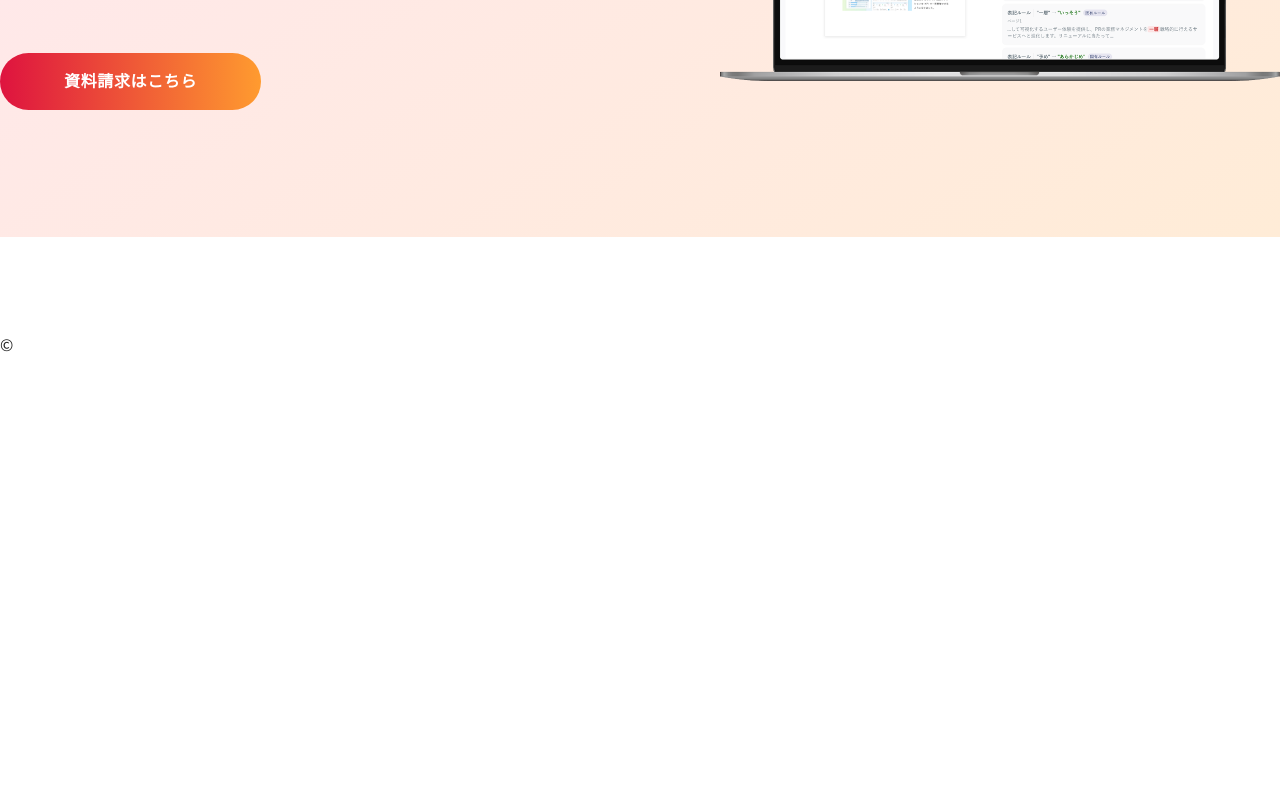
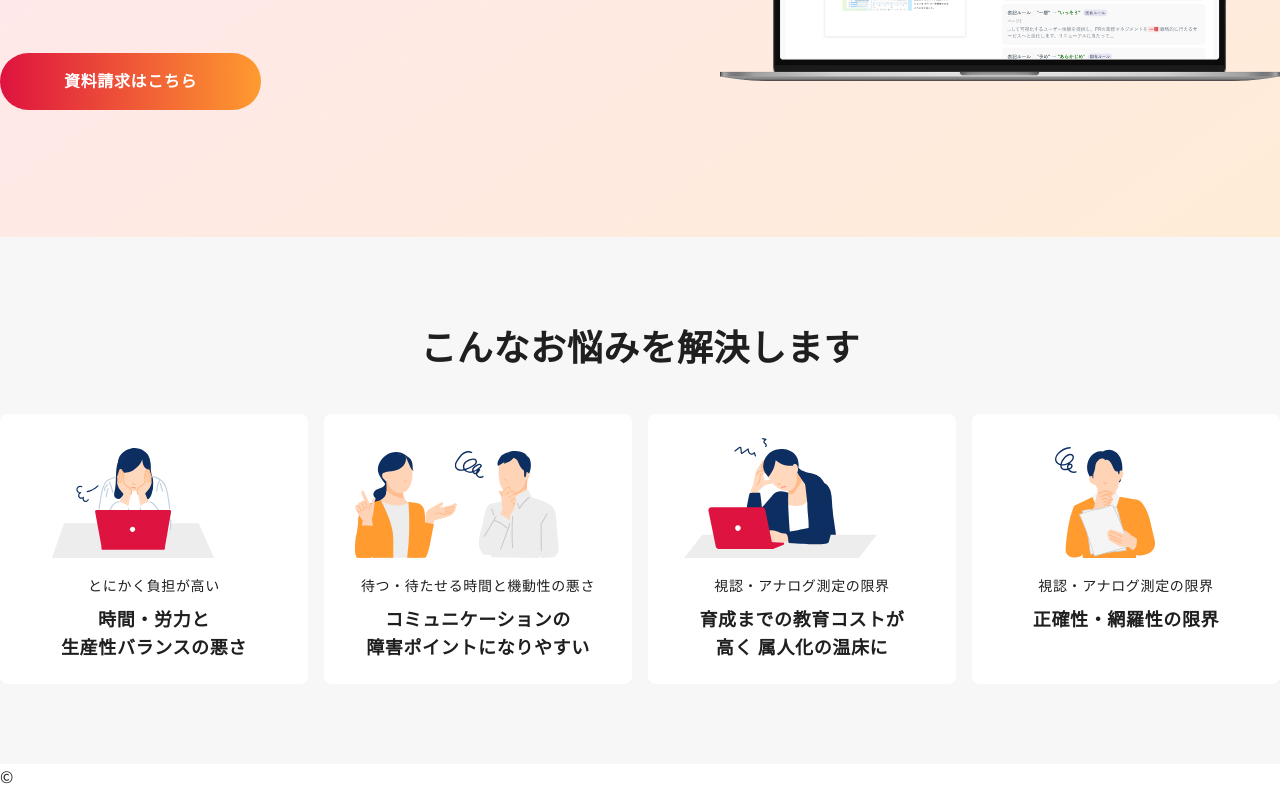
Before and after one commit to su-aoiweb/ai-brand-review, a plain HTML site: page ai-brand-review/index.html in a window 1280 px wide. Shown: the part 443-1232 px from the top of the page. Before the commit the page ends 800 px from the top, so only its background shows below. Drawn offline with Linux system fonts and the light colour scheme.

Commit message:
こんなお悩みを解決します

```diff
--- a/ai-brand-review/index.html
+++ b/ai-brand-review/index.html
@@ -2,14 +2,14 @@
 <html lang="ja">
   <head>
     <meta charset="UTF-8" />
-    <title>AoiWeb静的テンプレート</title>
-    <meta name="description" content="AoiWeb静的テンプレートディスクリプション" />
+    <title>AI Brand Review</title>
+    <meta name="description" content="AI Brand Reviewディスクリプション" />
     <meta name="viewport" content="width=device-width, initial-scale=1, minimum-scale=1, viewport-fit=cove" />
-    <meta property="og:title" content="AoiWeb静的テンプレート" />
+    <meta property="og:title" content="AI Brand Review" />
     <meta property="og:url" content="https://aoiweb" />
     <meta property="og:image" content="./images/common/ogp.jpg" />
-    <meta property="og:site_name" content="AoiWeb静的テンプレート" />
-    <meta property="og:description" content="AoiWeb静的テンプレートディスクリプション" />
+    <meta property="og:site_name" content="AI Brand Review" />
+    <meta property="og:description" content="AI Brand Reviewディスクリプション" />
     <meta name="format-detection" content="telephone=no" />
 
     <link rel="canonical" href="https://aoiweb" />
@@ -92,6 +92,56 @@
           <!-- /.l-inner -->
         </section>
         <!-- /.p-mv -->
+        <section class="p-solution">
+          <div class="l-inner">
+            <h2 class="c-ttl">こんなお悩みを解決します</h2>
+            <div class="p-solution__conts-wrapper">
+              <div class="p-solution__conts">
+                <figure class="p-solution__conts-imgwrapper">
+                  <img class="p-solution__conts-img" src="./images/top/solution-img01.svg" alt="" width="234" height="120" />
+                </figure>
+                <hgroup class="p-solution__conts-hgroup">
+                  <p class="p-solution__conts-hgroup-txt">とにかく負担が高い</p>
+                  <h3 class="p-solution__conts-hgroup-ttl">時間・労力と<br>生産性バランスの悪さ</h3>
+                </hgroup>
+              </div>
+              <!-- /.p-solution__conts -->
+              <div class="p-solution__conts">
+                <figure class="p-solution__conts-imgwrapper">
+                  <img class="p-solution__conts-img" src="./images/top/solution-img02.svg" alt="" width="234" height="120" />
+                </figure>
+                <hgroup class="p-solution__conts-hgroup">
+                  <p class="p-solution__conts-hgroup-txt">待つ・待たせる時間と機動性の悪さ</p>
+                  <h3 class="p-solution__conts-hgroup-ttl">コミュニケーションの<br>障害ポイントになりやすい</h3>
+                </hgroup>
+              </div>
+              <!-- /.p-solution__conts -->
+              <div class="p-solution__conts">
+                <figure class="p-solution__conts-imgwrapper">
+                  <img class="p-solution__conts-img" src="./images/top/solution-img03.svg" alt="" width="234" height="120" />
+                </figure>
+                <hgroup class="p-solution__conts-hgroup">
+                  <p class="p-solution__conts-hgroup-txt">視認・アナログ測定の限界</p>
+                  <h3 class="p-solution__conts-hgroup-ttl">育成までの教育コストが<br>高く 属人化の温床に</h3>
+                </hgroup>
+              </div>
+              <!-- /.p-solution__conts -->
+              <div class="p-solution__conts">
+                <figure class="p-solution__conts-imgwrapper">
+                  <img class="p-solution__conts-img" src="./images/top/solution-img04.svg" alt="" width="234" height="120" />
+                </figure>
+                <hgroup class="p-solution__conts-hgroup">
+                  <p class="p-solution__conts-hgroup-txt">視認・アナログ測定の限界</p>
+                  <h3 class="p-solution__conts-hgroup-ttl">正確性・網羅性の限界</h3>
+                </hgroup>
+              </div>
+              <!-- /.p-solution__conts -->
+            </div>
+            <!-- /.p-solution__conts-wrapper -->
+          </div>
+          <!-- /.l-inner -->
+        </section>
+        <!-- /.p-solution -->
       </main>
       <footer class="l-footer">
         <div class="p-footer__inner">
--- a/ai-brand-review/sass/foundation/_variables.scss
+++ b/ai-brand-review/sass/foundation/_variables.scss
@@ -1,6 +1,6 @@
 $color-list: (
   brightest: #fff,
-  contrast: #f4f4f6,
+  contrast: #f7f7f7,
   base: #1f1f1f,
   main: #de133f,
   accent: #ff9b2f,
--- a/ai-brand-review/sass/module/_index.scss
+++ b/ai-brand-review/sass/module/_index.scss
@@ -1,3 +1,4 @@
 @forward "bread";
 @forward "btn";
 @forward "form";
+@forward "ttl";
--- /dev/null
+++ b/ai-brand-review/sass/module/_ttl.scss
@@ -0,0 +1,13 @@
+@use "../foundation/import" as *;
+
+/* =======================================================
+ttl
+======================================================= */
+.c-ttl {
+  width: fit-content;
+  margin-inline: auto;
+  margin-bottom: calc(#{40 / 36} * 1em);
+  font-size: calc(#{36 / 16} * 1em);
+  font-weight: 700;
+  line-height: calc(#{57 / 36});
+}
--- a/ai-brand-review/sass/page/top/block/_common.scss
+++ b/ai-brand-review/sass/page/top/block/_common.scss
@@ -3,3 +3,9 @@
 /* =======================================================
 common
 ======================================================= */
+section {
+  padding-block: calc(#{80 / 16} * 1em);
+  &:nth-of-type(even) {
+    background-color: var(--color-contrast);
+  }
+}
--- /dev/null
+++ b/ai-brand-review/sass/page/top/block/_solution.scss
@@ -0,0 +1,39 @@
+@use "../../../foundation/import" as *;
+
+/* =======================================================
+solution
+======================================================= */
+.p-solution {
+  &__conts {
+    &-wrapper {
+      display: grid;
+      gap: 1em;
+      @include responsive(md) {
+        grid-template-columns: repeat(4, 1fr);
+      }
+    }
+
+    padding: 1.5em 1em;
+    background-color: var(--color-brightest);
+    border-radius: 8px;
+    &-img {
+      &wrapper {
+        margin-bottom: 1em;
+      }
+    }
+    &-hgroup {
+      display: grid;
+      gap: 0.5em;
+      text-align: center;
+      &-txt {
+        font-size: 14px;
+        line-height: calc(#{22 / 14});
+      }
+      &-ttl {
+        font-size: calc(#{18 / 16} * 1em);
+        font-weight: 700;
+        line-height: calc(#{28 / 18});
+      }
+    }
+  }
+}
--- a/ai-brand-review/sass/page/top/top.scss
+++ b/ai-brand-review/sass/page/top/top.scss
@@ -1,3 +1,4 @@
 @use "../../foundation/import" as *;
 @use "./block/common";
 @use "./block/mv";
+@use "./block/solution";
```
Also changed, not shown: ai-brand-review/css/style.css, ai-brand-review/css/top.css, ai-brand-review/images/top/solution-img01.svg (added), ai-brand-review/images/top/solution-img02.svg (added), ai-brand-review/images/top/solution-img03.svg (added), ai-brand-review/images/top/solution-img04.svg (added).
